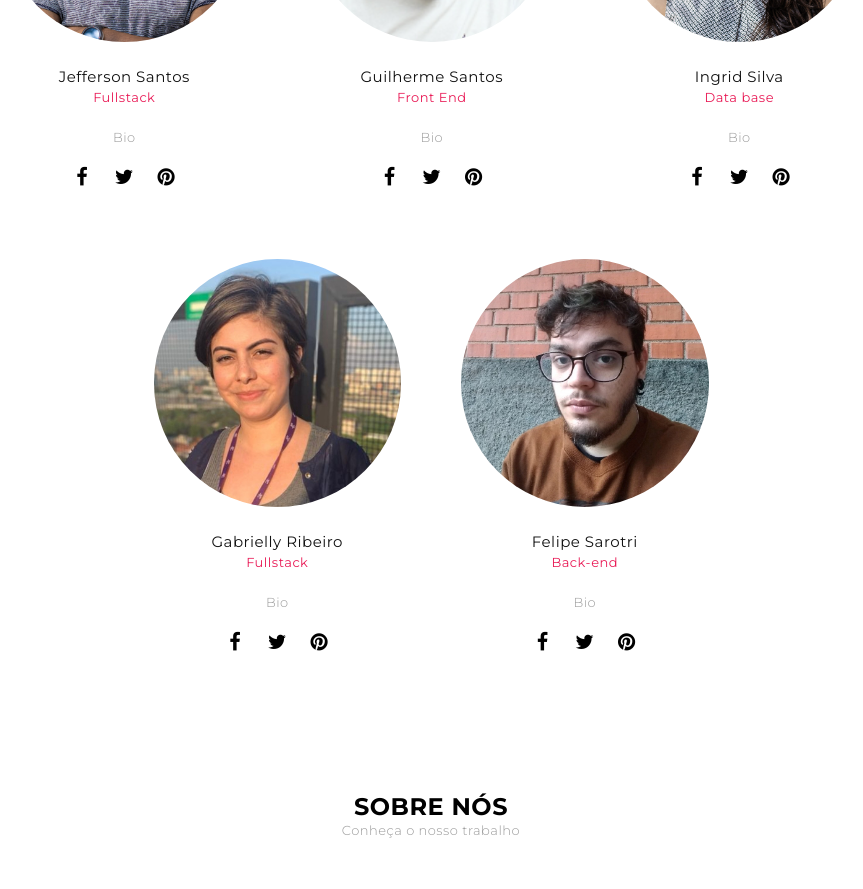
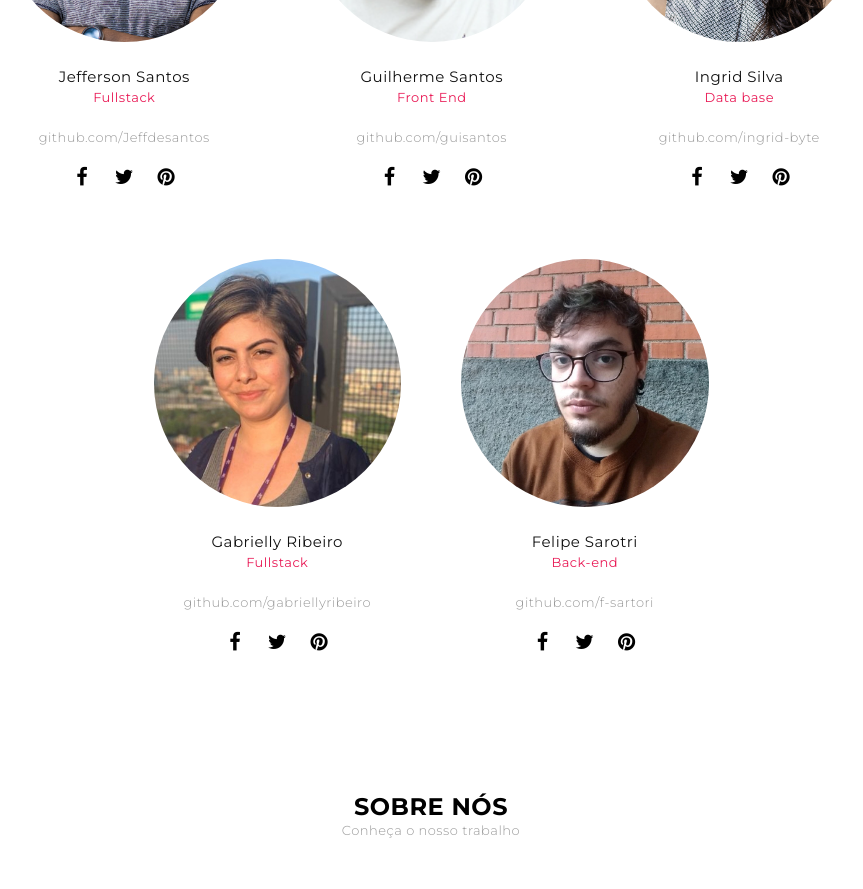
Before and after one commit to gabriellyribeiro/projeto-integrador-grupo4, an Angular app: page /about-us in a window 1280 px wide. Shown: the part 1520-2409 px from the top of the page, without its empty margins (209-1072 px from the left). Built offline with nearby package versions, Linux system fonts and the light colour scheme.

Commit message:
bio adicionada

```diff
--- a/src/app/about-us/about-us.component.html
+++ b/src/app/about-us/about-us.component.html
@@ -47,7 +47,7 @@
             <div class="text-box">
                 <h3 class="name">Jefferson Santos</h3>
                 <div class="deg">Fullstack </div>
-                <p>Bio</p>
+                <p>github.com/Jeffdesantos</p>
                 <div class="social-holder">
                     <ul class="social">
                         <li><a href="#" class="facebook"><i class="fa fa-facebook"></i></a></li>
@@ -62,7 +62,7 @@
             <div class="text-box">
                 <h3 class="name">Guilherme Santos</h3>
                 <div class="deg">Front End </div>
-                <p>Bio</p>
+                <p>github.com/guisantos</p>
                 <div class="social-holder">
                     <ul class="social">
                         <li><a href="#" class="facebook"><i class="fa fa-facebook"></i></a></li>
@@ -77,7 +77,7 @@
             <div class="text-box">
                 <h3 class="name">Ingrid Silva</h3>
                 <div class="deg">Data base </div>
-                <p>Bio</p>
+                <p>github.com/ingrid-byte</p>
                 <div class="social-holder">
                     <ul class="social">
                         <li><a href="#" class="facebook"><i class="fa fa-facebook"></i></a></li>
@@ -95,7 +95,7 @@
             <div class="text-box">
                 <h3 class="name">Gabrielly Ribeiro</h3>
                 <div class="deg">Fullstack </div>
-                <p>Bio</p>
+                <p>github.com/gabriellyribeiro</p>
                 <div class="social-holder">
                     <ul class="social">
                         <li><a href="#" class="facebook"><i class="fa fa-facebook"></i></a></li>
@@ -110,7 +110,7 @@
             <div class="text-box">
                 <h3 class="name">Felipe Sarotri</h3>
                 <div class="deg">Back-end</div>
-                <p>Bio</p>
+                <p>github.com/f-sartori</p>
                 <div class="social-holder">
                     <ul class="social">
                         <li><a href="#" class="facebook"><i class="fa fa-facebook"></i></a></li>
```
